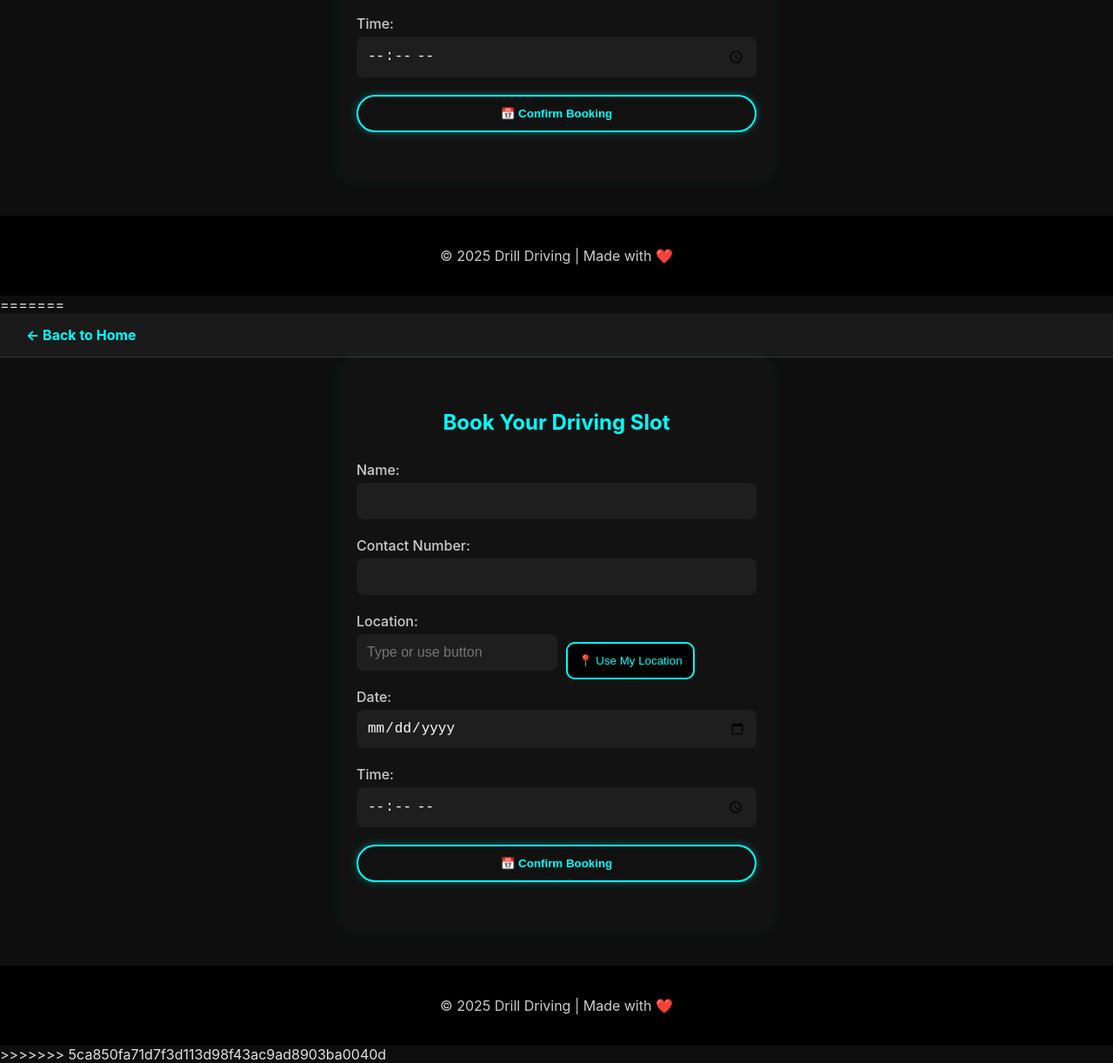
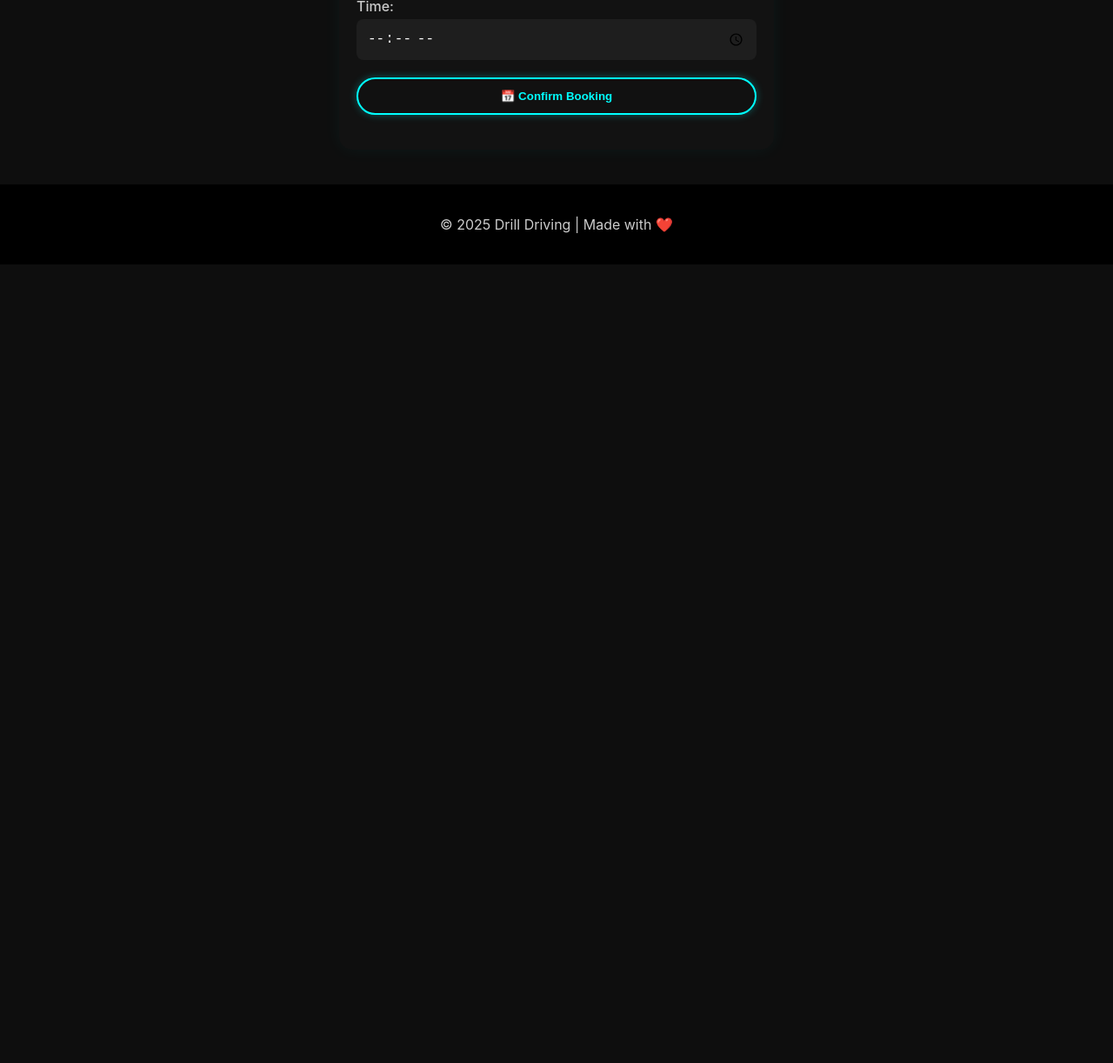
Before and after one commit to Shivam018-vk/driving-startup, a plain HTML site: page booking.html in a window 1280 px wide. Shown: the part 523-1745 px from the top of the page at 87% size. After the commit the page ends 827 px from the top, so only its background shows below. Drawn offline with Linux system fonts and the light colour scheme.

Commit message:
Update booking.html

```diff
--- a/booking.html
+++ b/booking.html
@@ -1,4 +1,4 @@
-<<<<<<< HEAD
+
 <!DOCTYPE html>
 <html lang="en">
 <head>
@@ -205,211 +205,3 @@
 
 </body>
 </html>
-=======
-<!DOCTYPE html>
-<html lang="en">
-<head>
-  <meta charset="UTF-8" />
-  <meta name="viewport" content="width=device-width, initial-scale=1.0"/>
-  <title>Book a Lesson - Drill Driving</title>
-  <style>
-    * { box-sizing: border-box; }
-
-    body {
-      font-family: 'Inter', sans-serif;
-      margin: 0;
-      padding: 0;
-      background-color: #0e0e0e;
-      color: #e0e0e0;
-    }
-
-    a {
-      text-decoration: none;
-      color: cyan;
-      font-weight: bold;
-    }
-
-    header {
-      background-color: #1a1a1a;
-      padding: 15px 30px;
-      border-bottom: 1px solid #333;
-    }
-
-    header a:hover {
-      color: red;
-    }
-
-    main {
-      padding: 40px 20px;
-      max-width: 500px;
-      margin: auto;
-      background-color: #121212;
-      border-radius: 15px;
-      box-shadow: 0 0 20px rgba(0,255,255,0.05);
-      animation: slideFade 0.8s ease;
-    }
-
-    h2 {
-      text-align: center;
-      color: cyan;
-      margin-bottom: 30px;
-    }
-
-    form {
-      display: flex;
-      flex-direction: column;
-    }
-
-    label {
-      margin-bottom: 5px;
-      color: #ccc;
-      font-weight: 500;
-    }
-
-    input, select {
-      padding: 12px;
-      margin-bottom: 20px;
-      border: none;
-      border-radius: 8px;
-      background-color: #1e1e1e;
-      color: white;
-      font-size: 16px;
-      outline: none;
-      transition: box-shadow 0.3s ease;
-    }
-
-    input:focus {
-      box-shadow: 0 0 10px cyan;
-    }
-
-    .location-group {
-      display: flex;
-      gap: 10px;
-      align-items: center;
-    }
-
-    .location-group button {
-      padding: 12px;
-      background: #000;
-      color: cyan;
-      border: 2px solid cyan;
-      border-radius: 10px;
-      cursor: pointer;
-      transition: 0.3s;
-      white-space: nowrap;
-    }
-
-    .location-group button:hover {
-      background: cyan;
-      color: black;
-      box-shadow: 0 0 10px cyan;
-      transform: scale(1.05);
-    }
-
-    button[type="submit"] {
-      padding: 12px;
-      background: #111;
-      color: cyan;
-      border: 2px solid cyan;
-      border-radius: 50px;
-      font-weight: bold;
-      cursor: pointer;
-      transition: all 0.3s ease;
-      box-shadow: 0 0 10px rgba(0, 255, 255, 0.3);
-    }
-
-    button[type="submit"]:hover {
-      background-color: cyan;
-      color: black;
-      transform: scale(1.05);
-      box-shadow: 0 0 20px red, 0 0 30px cyan;
-    }
-
-    footer {
-      text-align: center;
-      padding: 20px;
-      background-color: #000;
-      color: #ccc;
-      margin-top: 40px;
-    }
-
-    @keyframes slideFade {
-      from { opacity: 0; transform: translateY(40px); }
-      to { opacity: 1; transform: translateY(0); }
-    }
-
-    @media (max-width: 600px) {
-      main {
-        margin: 20px;
-        padding: 30px 15px;
-      }
-      input, button {
-        font-size: 15px;
-      }
-      .location-group {
-        flex-direction: column;
-        align-items: stretch;
-      }
-    }
-  </style>
-</head>
-
-<body>
-
-  <header>
-    <a href="index.html">← Back to Home</a>
-  </header>
-
-  <main>
-    <h2>Book Your Driving Slot</h2>
-    <form>
-      <label for="name">Name:</label>
-      <input type="text" id="name" required>
-
-      <label for="contact">Contact Number:</label>
-      <input type="tel" id="contact" required>
-
-      <label for="location">Location:</label>
-      <div class="location-group">
-        <input type="text" id="location" placeholder="Type or use button" required>
-        <button type="button" onclick="getLocation()">📍 Use My Location</button>
-      </div>
-
-      <label for="date">Date:</label>
-      <input type="date" id="date" required>
-
-      <label for="time">Time:</label>
-      <input type="time" id="time" required>
-
-      <button type="submit">📅 Confirm Booking</button>
-    </form>
-  </main>
-
-  <footer>
-    <p>&copy; 2025 Drill Driving | Made with ❤️</p>
-  </footer>
-
-  <!-- JS for location -->
-  <script>
-    function getLocation() {
-      const locationInput = document.getElementById('location');
-      if (navigator.geolocation) {
-        navigator.geolocation.getCurrentPosition(
-          position => {
-            const lat = position.coords.latitude.toFixed(4);
-            const lon = position.coords.longitude.toFixed(4);
-            locationInput.value = `Lat: ${lat}, Lon: ${lon}`;
-          },
-          () => {
-            alert("Failed to get your location. Please type manually.");
-          }
-        );
-      } else {
-        alert("Geolocation is not supported by this browser.");
-      }
-    }
-  </script>
-
-</body>
-</html>
->>>>>>> 5ca850fa71d7f3d113d98f43ac9ad8903ba0040d
```
